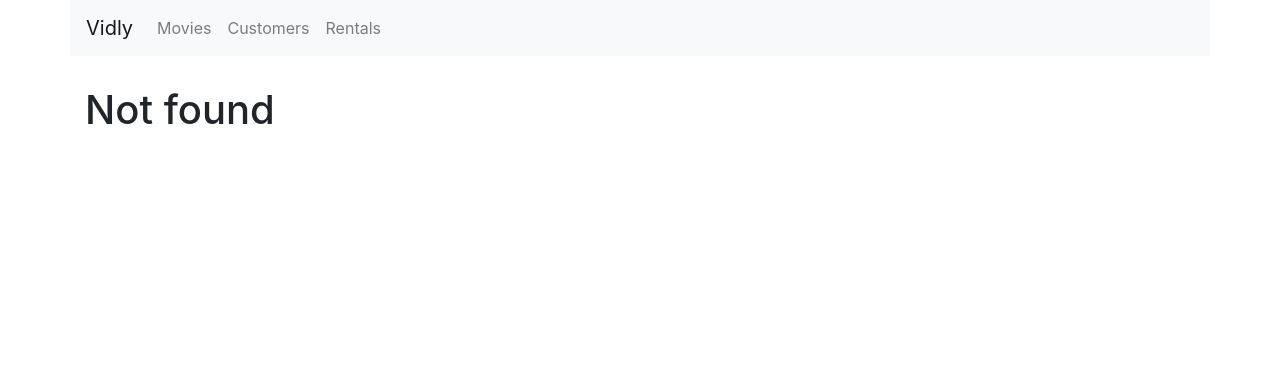
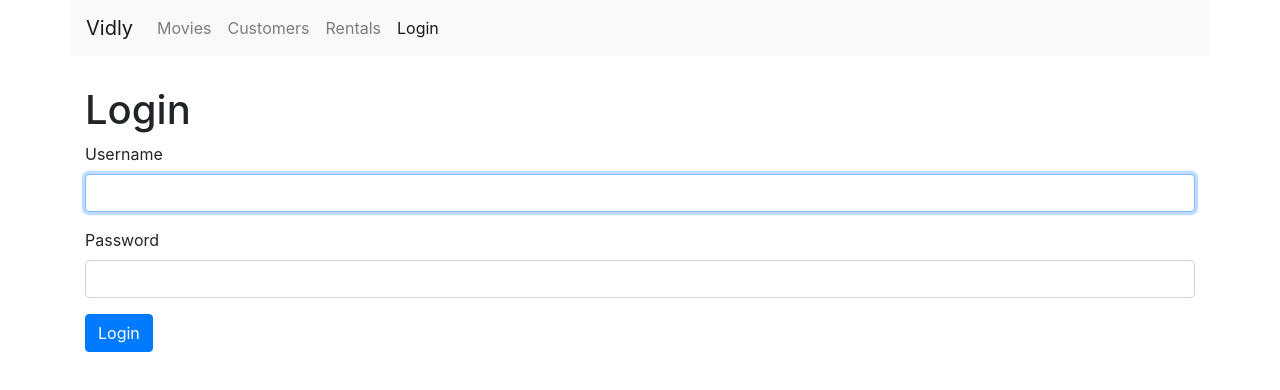
Before and after one commit to alexsgasior/vydly, a React (Create React App) app: page /login in a window 1280 px wide. Before the commit this address led to /not-found. Shown: the top 390 px of the page. Built offline with nearby package versions, Linux system fonts and the light colour scheme.

Commit message:
autofocuse added to the form
autofocuse added to the form

```diff
--- a/src/App.js
+++ b/src/App.js
@@ -7,6 +7,7 @@
 import NotFound from "./components/notFound";
 import NavBar from "./components/navBar";
 import MovieForm from "./components/movieForm";
+import LoginForm from "./components/loginForm";
 
 function App() {
   return (
@@ -14,6 +15,7 @@
       <NavBar />
       <main className="container  ">
         <Switch>
+          <Route path="/login" component={LoginForm} />
           <Route path="/movies/:id" component={MovieForm} />
           <Route path="/movies" component={Movies}></Route>
           <Route path="/customers" component={Customers}></Route>
--- /dev/null
+++ b/src/components/loginForm.jsx
@@ -0,0 +1,43 @@
+import React, { Component } from "react";
+
+class LoginForm extends Component {
+  username = React.createRef();
+
+  //   componentDidMount() {
+  //     this.username.current.focus();
+  //   }
+
+  handleSubmit = e => {
+    e.preventDefault();
+    // cal the server > save changes >>redirect user
+    const username = this.username.current.value;
+    console.log("submitted");
+  };
+
+  render() {
+    return (
+      <div>
+        <h1>Login</h1>
+        <form onSubmit={this.handleSubmit}>
+          <div className="form-group">
+            <label htmlFor="username">Username</label>
+            <input
+              autoFocus
+              ref={this.username}
+              id="username"
+              type="text"
+              className="form-control"
+            />
+          </div>
+          <div className="form-group">
+            <label htmlFor="password">Password</label>
+            <input id="password" type="text" className="form-control" />
+          </div>
+          <button className="btn btn-primary">Login</button>
+        </form>
+      </div>
+    );
+  }
+}
+
+export default LoginForm;
--- a/src/components/navBar.jsx
+++ b/src/components/navBar.jsx
@@ -35,6 +35,11 @@
               Rentals
             </NavLink>
           </li>
+          <li className="nav-item">
+            <NavLink className="nav-link" to="/login">
+              Login
+            </NavLink>
+          </li>
         </ul>
       </div>
     </nav>
```
